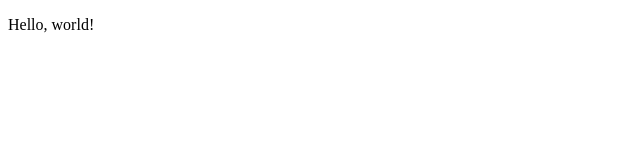
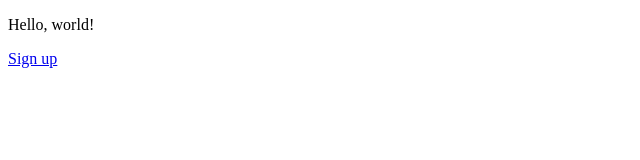
Before and after one commit to marketinganalytics383/marketinganalytics383.github.io, a plain HTML site: page index.html in a window 1280 px wide. Shown: the full height of the page, 0-640 px from the left. Drawn offline with Linux system fonts and the light colour scheme.

Commit message:
Update index.html

```diff
--- a/index.html
+++ b/index.html
@@ -14,5 +14,6 @@
 
   <body>
     <p>Hello, world!</p>
+    <a id="sign-up" href="/">Sign up</a>
   </body>
 </html>
```
